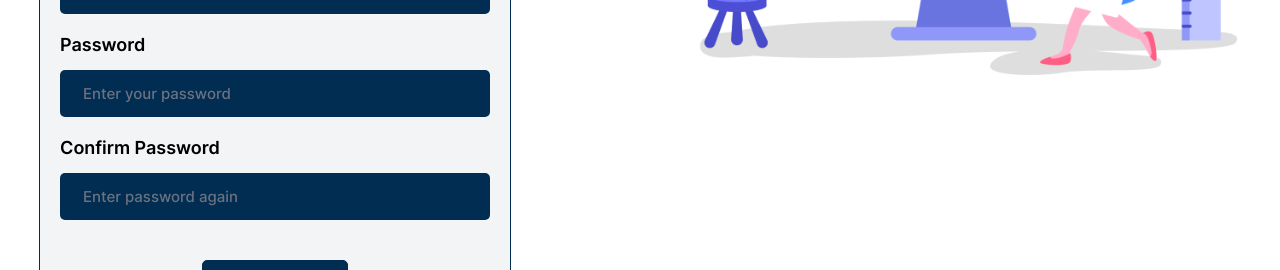
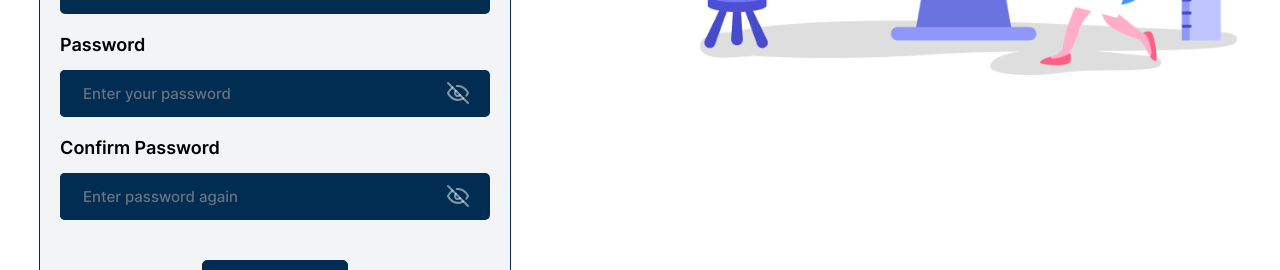
Before and after one commit to raj036/LMS, a React (Vite) app: page /signup in a window 1280 px wide. Shown: the part 632-902 px from the top of the page. Built offline with nearby package versions, Linux system fonts and the light colour scheme.

Commit message:
updated code

```diff
--- a/src/hooks/useLogin.tsx
+++ b/src/hooks/useLogin.tsx
@@ -4,7 +4,7 @@ import axios from "../helper/axios";
 import { useNavigate, useLocation } from "react-router-dom";
 
 export const useLogin = () => {
-  const [error, setError] = useState(null);
+  const [error, setError] = useState<any>(null);
   const [isLoading, setIsLoading] = useState(false);
   const { dispatch } = useAuthContext();
   const location = useLocation();
--- a/src/pages/Home/index.tsx
+++ b/src/pages/Home/index.tsx
@@ -119,7 +119,7 @@ export default function HomePage() {
                         <Text
                           size="lg"
                           as="p"
-                          className=" sm:w-[75%] w-[35%] sm:top-[32%] xs:text-[14px] lg:top-[42%] xs:w-[75%] xs:top-[34%] top-[32%] right-0 left-0 m-auto text-center leading-[22px] absolute"
+                          className=" sm:w-[75%] w-[35%] sm:top-[32%] xs:text-[14px] lg:top-[42%] xs:w-[75%] xs:top-[34%] 3xl:top-[26%] top-[32%] right-0 left-0 m-auto text-center leading-[22px] absolute"
                         >
                           {/* Unlock your academic potential with our tailored
                           programs and experienced educators, guiding you
@@ -130,7 +130,7 @@ export default function HomePage() {
                         </Text>
                         <Heading
                           as="h1"
-                          className="w-[65%] sm:w-[75%] sm:text-[22px] top-[18%] xs:text-[18px] sm:top-[6%] right-0 left-0 m-auto text-center absolute"
+                          className="w-[65%] sm:w-[75%] sm:text-[22px] top-[18%] 3xl:top-[6%] xs:text-[18px] sm:top-[6%] right-0 left-0 m-auto text-center absolute"
                         >
                           {/* ILATE Learning Centre
                           <br />
@@ -147,14 +147,14 @@ export default function HomePage() {
                             <Link to="/requestdemo">
                               <Button
                                 size="lg"
-                                className="sm:top-[58%] lg:top-[59%] xs:h-[40px] sm:w-full xs:top-[65%] md:top-[63%] top-[45%]  lg:right-[52%] right-[52%] sm:right-[50%] sm:translate-x-[50%] font-bold max-w-[250px] absolute z-10 transition hover:bg-white-A700 border hover:text-deep_orange-500 border-deep_orange-500"
+                                className="sm:top-[58%] lg:top-[59%] xs:h-[40px] sm:w-full xs:top-[65%] md:top-[63%] 3xl:top-[37%] 2xl:top-[45%]  lg:right-[52%] right-[52%] sm:right-[50%] sm:translate-x-[50%] font-bold max-w-[250px] absolute z-10 transition hover:bg-white-A700 border hover:text-deep_orange-500 border-deep_orange-500"
                               >
                                 Request a Demo
                               </Button>
                             </Link>
                             <Button
                               size="lg"
-                              className="sm:top-[70%] lg:top-[59%] md:top-[63%] xs:h-[40px] sm:w-full xs:top-[75%] top-[45%] lg:left-[52%] left-[52%] sm:left-[50%] sm:translate-x-[-50%] font-bold max-w-[250px] absolute z-10 transition hover:bg-white-A700 border hover:text-deep_orange-500 border-deep_orange-500"
+                              className="sm:top-[70%] lg:top-[59%] md:top-[63%] xs:h-[40px] sm:w-full xs:top-[75%] 3xl:top-[37%] 2xl:top-[45%] lg:left-[52%] left-[52%] sm:left-[50%] sm:translate-x-[-50%] font-bold max-w-[250px] absolute z-10 transition hover:bg-white-A700 border hover:text-deep_orange-500 border-deep_orange-500"
                               onClick={handleGetAdmissionClick}
                             >
                               Get Admission
@@ -166,7 +166,7 @@ export default function HomePage() {
                     <Img
                       src="images/img_mask_group.png"
                       alt="image_one"
-                      className="w-4/5 xs:w-[90%] mt-[-210px] sm:mt-[-57px] md:mt-[-117px] lg:mt-[-147px] 3xl:mt-[-217px] z-[11] object-cover"
+                      className="2xl:w-4/5 3xl:w-[50%] xs:w-[90%] mt-[-210px] sm:mt-[-57px] md:mt-[-117px] lg:mt-[-147px] 3xl:mt-[-297px] z-[11] object-cover"
                     />
                   </div>
                 </div>
@@ -684,7 +684,7 @@ export default function HomePage() {
                         </Heading>
                       </div>
                     </div>
-                    <div className="h-[50vh] sm:h-[120vh] w-full mt-[-64px] relative">
+                    <div className="h-[50vh] sm:h-[124vh] xs:h-[120vh] 2xl:h-[500px] w-full mt-[-64px] relative">
                       {/* <Img
                         src="images/education.jpg"
                         alt="image_two"
@@ -1290,7 +1290,7 @@ export default function HomePage() {
                     </div>
                   </div>
                 ) : (
-                  <div className="flex flex-row justify-end items-start h-[900px] lg:h-[120vh] w-full p-[47px] bg-black-900_33 bg-[url(/public/images/matters.jpg)] bg-blend-overlay bg-cover bg-no-repeat">
+                  <div className="flex flex-row justify-end items-start h-[900px] lg:h-[120vh] 3xl:mt-[-10%] 2xl:mt-0 3xl:z-20 2xl:z-0 w-full p-[47px] bg-black-900_33 bg-[url(/public/images/matters.jpg)] bg-blend-overlay bg-cover bg-no-repeat">
                     <div className="flex flex-row justify-end w-[99%] mb-[73px]">
                       <div className="flex flex-col items-start justify-start w-full gap-[84px]">
                         <div className="flex flex-col items-start justify-start ml-[92px] md:ml-[42px] sm:ml-[22px] pt-0.5">
--- a/src/pages/LoginPage/index.tsx
+++ b/src/pages/LoginPage/index.tsx
@@ -44,8 +44,21 @@ export default function LoginPage() {
 
   const handleLogin = async (e: any) => {
     e.preventDefault();
-    await login(loginData.email, loginData.user_password);
+    try {
+      await login(loginData.email, loginData.user_password);
+    } catch (error) {
+      // The error is already set in the useLogin hook, so we don't need to do anything here
+    }
+    clearLoginFields();
   };
+
+
+  const clearLoginFields = () => {
+    setLoginData({
+      email: "",
+      user_password: "",
+    })
+  }
 
   const clearInputFields = () => {
     setForgetData({
@@ -360,12 +373,13 @@ export default function LoginPage() {
                       <span>Log In</span>
                     )}
                   </Button>
-                  {error && (
+
+                </form>
+                {error && (
                     <p className="text-[red] mt-4">
-                      Email or password was not correct
+                      {error.message || "An error occurred during login"}
                     </p>
                   )}
-                </form>
               </>
             )}
 
--- a/src/pages/SignUpPage/index.tsx
+++ b/src/pages/SignUpPage/index.tsx
@@ -3,10 +3,13 @@ import { Helmet } from "react-helmet";
 import { Img, Button, Text, Heading, Input } from "../../components";
 import { Link } from "react-router-dom";
 import { useSignup } from "hooks/useSignUp";
+import { EyeIcon, EyeOffIcon } from "lucide-react";
 
 export default function SignUpPagePage() {
   const { signup, error, setError, isLoading } = useSignup();
-
+  console.log(error);
+  const [forgetVisible, setForgetVisible] = useState(false);
+  const [confirmVisible, setConfirmVisible] = useState(false);
   const [formData, setFormData] = useState({
     user_name: "",
     user_email: "",
@@ -137,11 +140,12 @@ export default function SignUpPagePage() {
                 >
                   Password
                 </Heading>
+                <div className="flex items-center w-full bg-[#002D51] mt-3.5 rounded-[5px]">
                   <Input
                     color="teal_900"
                     size="xs"
                     variant="fill"
-                  type="password"
+                    type={forgetVisible ? "text" : "password"}
                     name="user_password"
                     value={formData.user_password}
                     onChange={(value: any) =>
@@ -149,9 +153,18 @@ export default function SignUpPagePage() {
                     }
                     autoComplete="on"
                     placeholder="Enter your password"
-                  className="w-full mt-3.5 gap-[35px] font-inter rounded-[5px]"
+                    className="w-full -[35px] font-inter rounded-[5px]"
                     required
                   />
+                  <span
+                    onClick={() => {
+                      setForgetVisible(!forgetVisible);
+                    }}
+                    className="text-[#ffffff7f] mr-[20px] cursor-pointer"
+                  >
+                    {forgetVisible ? <EyeIcon /> : <EyeOffIcon />}
+                  </span>
+                </div>
                 <Heading
                   size="lg"
                   as="h3"
@@ -159,11 +172,12 @@ export default function SignUpPagePage() {
                 >
                   Confirm Password
                 </Heading>
+                <div className="flex items-center w-full bg-[#002D51] mt-3.5 rounded-[5px]">
                   <Input
                     color="teal_900"
                     size="xs"
                     variant="fill"
-                  type="password"
+                    type={confirmVisible ? "text" : "password"}
                     autoComplete="on"
                     value={formData.repassword}
                     onChange={(value: any) =>
@@ -171,9 +185,18 @@ export default function SignUpPagePage() {
                     }
                     name="repassword"
                     placeholder="Enter password again"
-                  className="w-full mt-3.5 gap-[35px] font-inter rounded-[5px]"
+                    className="w-full -[35px] font-inter rounded-[5px]"
                     required
                   />
+                  <span
+                    onClick={() => {
+                      setConfirmVisible(!confirmVisible);
+                    }}
+                    className="text-[#ffffff7f] mr-[20px] cursor-pointer"
+                  >
+                    {confirmVisible ? <EyeIcon /> : <EyeOffIcon />}
+                  </span>
+                </div>
               </div>
               <Button
                 type="submit"
@@ -226,7 +249,7 @@ export default function SignUpPagePage() {
             {error && (
               <>
                 <div className="mt-3 p-2 bg-red-100 text-red-500 rounded border border-red-500 m-y2 mx-0">
-                  {error}
+                  {error.toString()}
                 </div>
               </>
             )}
```
Lines whose indentation alone changed are shown as unchanged.
